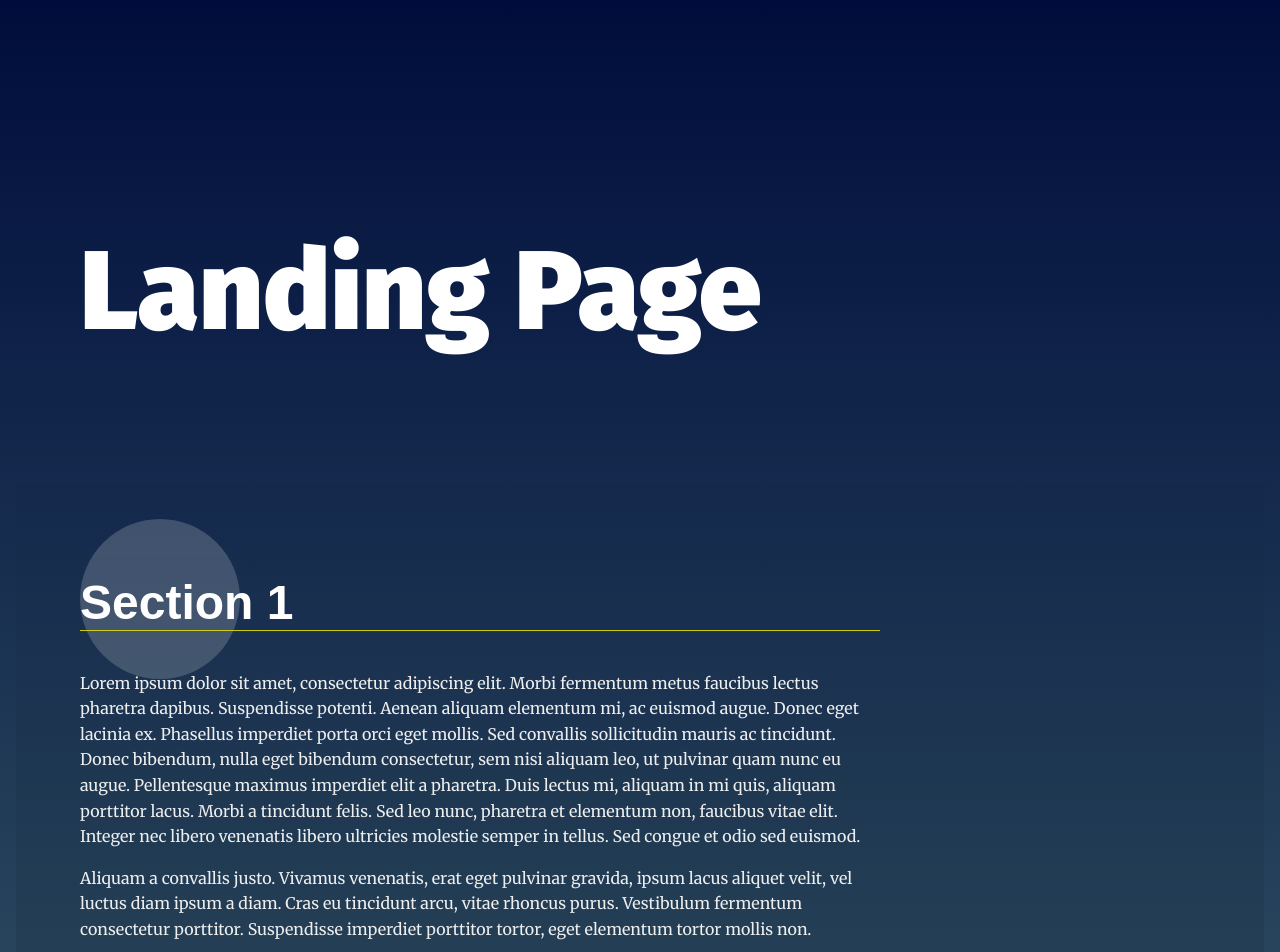
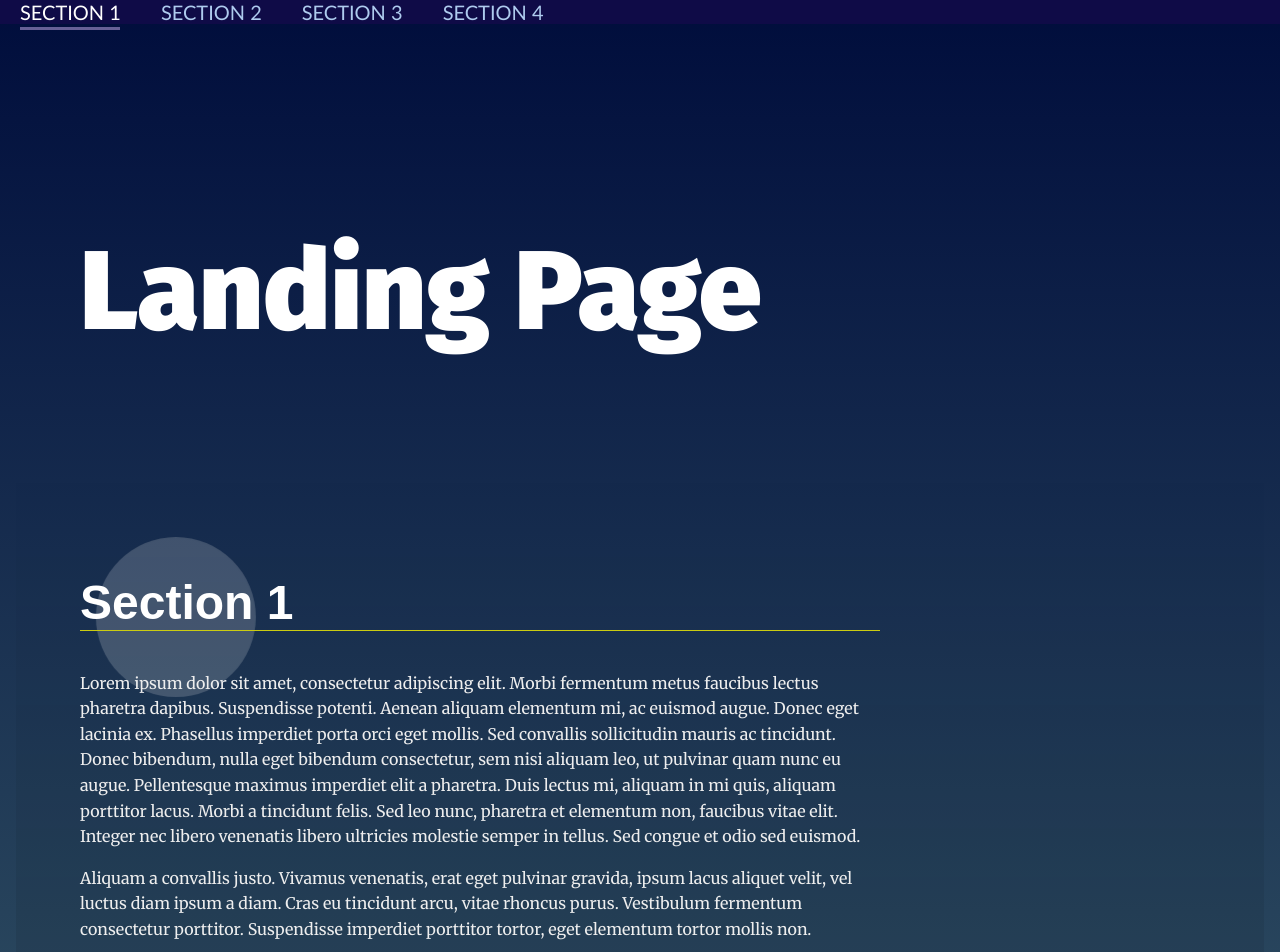
Before and after one commit to NanaSalameh/Landing_page, a plain HTML site: page index.html in a window 1280 px wide. Shown: the top 952 px of the page. Drawn offline with Linux system fonts and the light colour scheme; files that its build step writes are made by us from their sources.

Commit message:
Update index.html

```diff
--- a/index.html
+++ b/index.html
@@ -8,7 +8,7 @@
   <title>Manipulating the DOM</title>
   <!-- Load Google Fonts -->
   <link href="https://fonts.googleapis.com/css?family=Fira+Sans:900|Merriweather&display=swap" rel="stylesheet">  <!-- Load Styles -->
-  <link href="../project2/css/styles.css" rel="stylesheet">
+  <link href="../css/styles.css" rel="stylesheet">
 </head>
 <body id="content">
 
@@ -71,6 +71,6 @@
     <p>&copy Udacity</p>
     <span class="up">UP</span>
   </footer>
-<script src="../project2/javascript/javascript.js"></script>
+<script src="../javascript/javascript.js"></script>
 </body>
 </html>
```
